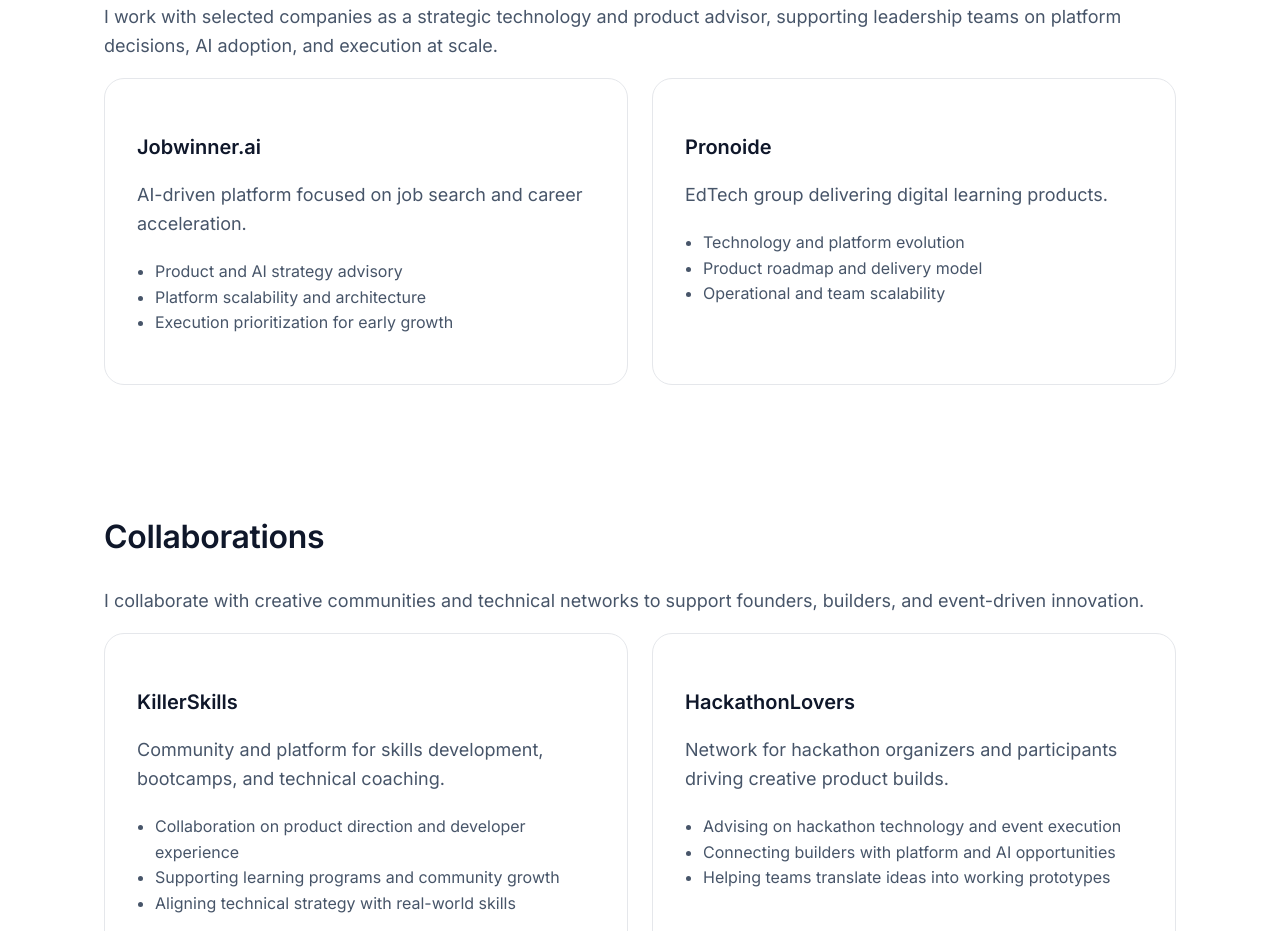
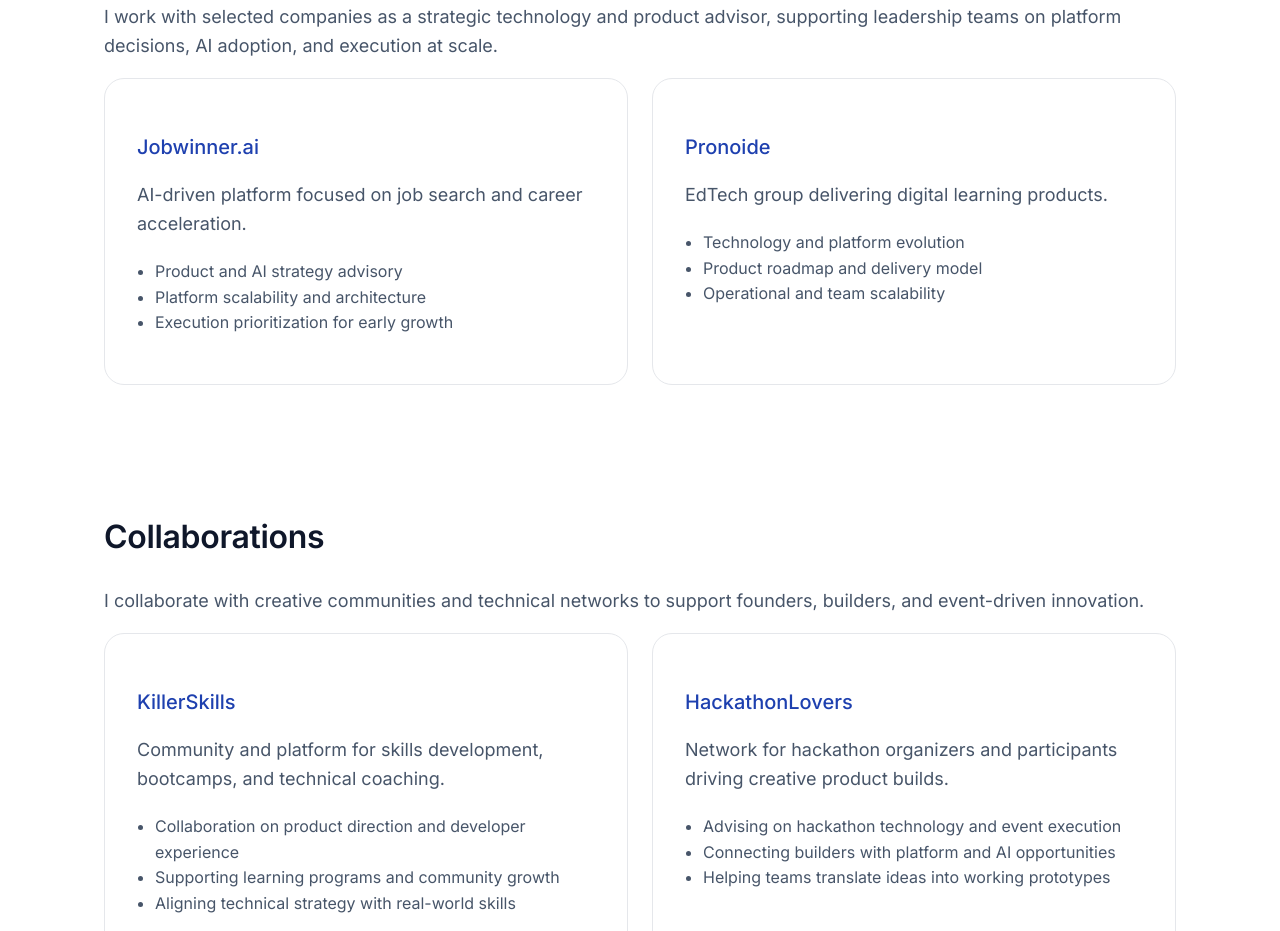
Before and after one commit to smontiu/smontiu.github.io, a website: page index.html in a window 1280 px wide. Shown: the part 2030-2961 px from the top of the page. Drawn offline with Linux system fonts and the light colour scheme.

Commit message:
feat: inlcude references

```diff
--- a/index.html
+++ b/index.html
@@ -337,7 +337,7 @@
         platform decisions, AI adoption, and execution at scale.</p>
       <div class="cards">
         <div class="card">
-          <h3>Jobwinner.ai</h3>
+          <h3><a href="https://jobwinner.ai" target="_blank" rel="noopener noreferrer">Jobwinner.ai</a></h3>
           <p>AI-driven platform focused on job search and career acceleration.</p>
           <ul>
             <li>Product and AI strategy advisory</li>
@@ -346,7 +346,7 @@
           </ul>
         </div>
         <div class="card">
-          <h3>Pronoide</h3>
+          <h3><a href="https://pronoide.com" target="_blank" rel="noopener noreferrer">Pronoide</a></h3>
           <p>EdTech group delivering digital learning products.</p>
           <ul>
             <li>Technology and platform evolution</li>
@@ -363,7 +363,7 @@
       <p>I collaborate with creative communities and technical networks to support founders, builders, and event-driven innovation.</p>
       <div class="cards">
         <div class="card">
-          <h3>KillerSkills</h3>
+          <h3><a href="https://killerskills.me" target="_blank" rel="noopener noreferrer">KillerSkills</a></h3>
           <p>Community and platform for skills development, bootcamps, and technical coaching.</p>
           <ul>
             <li>Collaboration on product direction and developer experience</li>
@@ -372,7 +372,7 @@
           </ul>
         </div>
         <div class="card">
-          <h3>HackathonLovers</h3>
+          <h3><a href="https://hackathonlovers.com" target="_blank" rel="noopener noreferrer">HackathonLovers</a></h3>
           <p>Network for hackathon organizers and participants driving creative product builds.</p>
           <ul>
             <li>Advising on hackathon technology and event execution</li>
```
